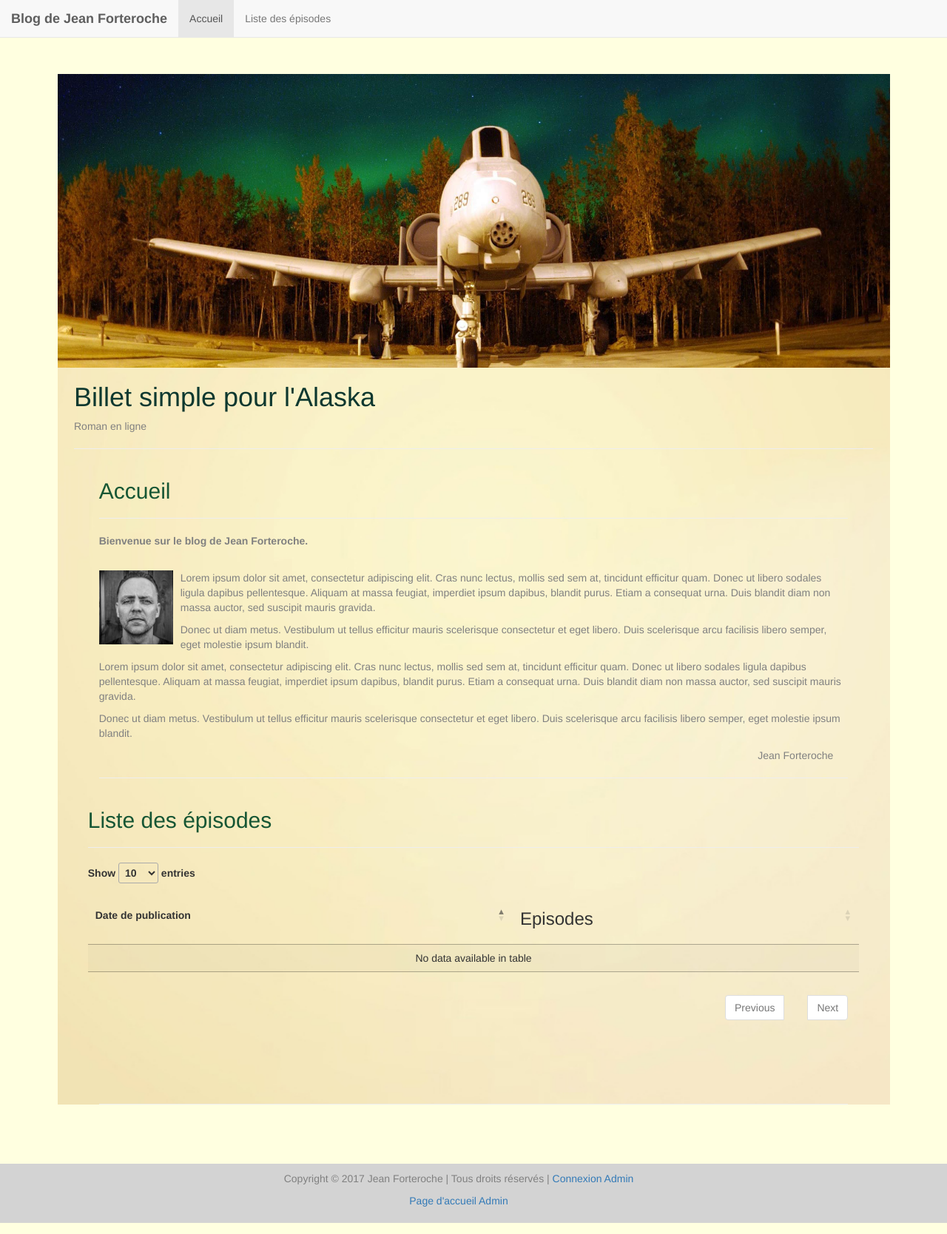
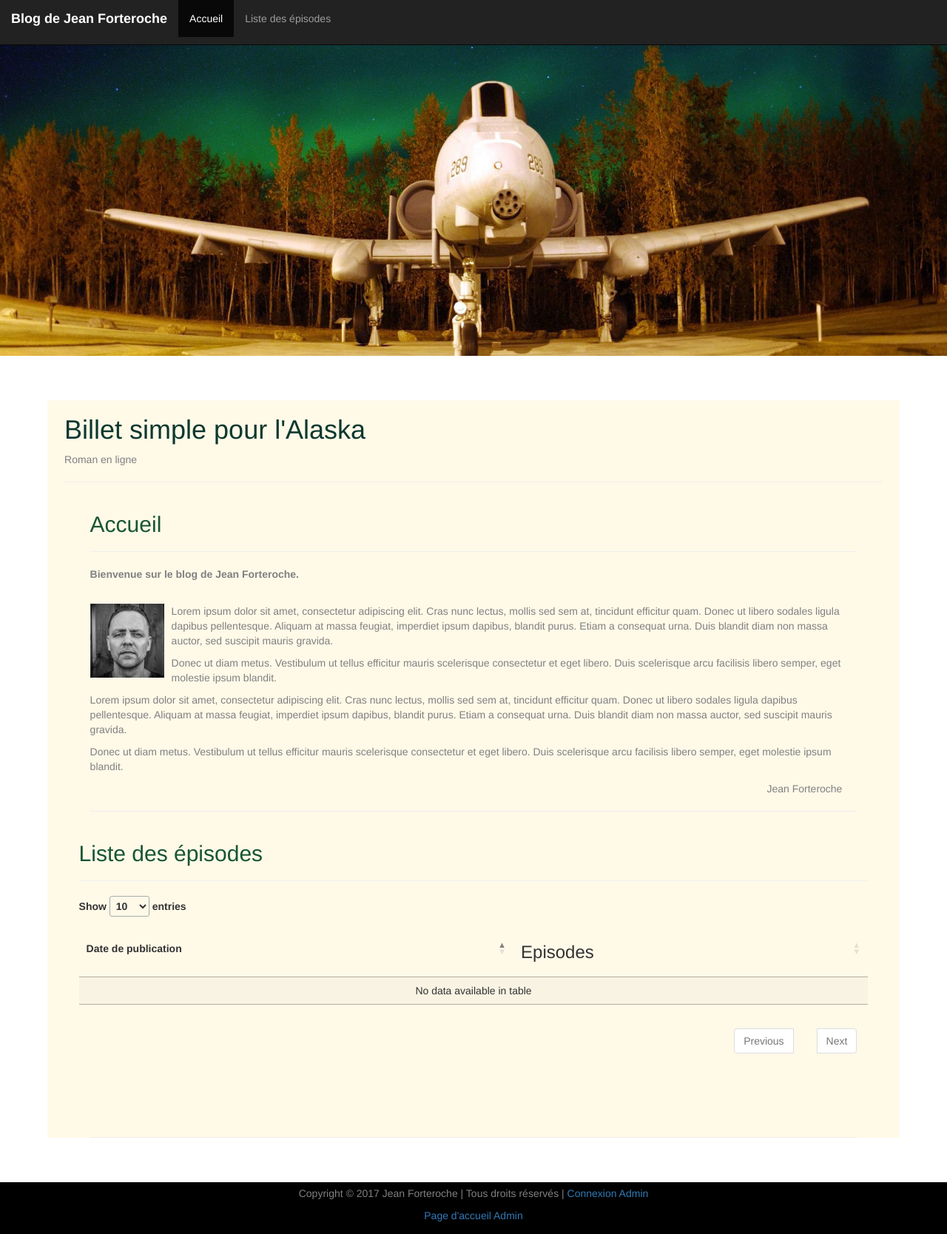
Before and after one commit to benmorgan35/Blog, a PHP site: page / in a window 1280 px wide. Shown: the whole page at 74% size. Run offline with PHP 8.4, Linux system fonts and the light colour scheme; data that the repository does not hold is empty; some libraries are stand-ins or nearby versions.

Commit message:
commit du 2 mars

```diff
--- a/Controleur/ControleurAdmin.php
+++ b/Controleur/ControleurAdmin.php
@@ -10,13 +10,15 @@ class ControleurAdmin
 {
 
     private $billet;
+    private $commentaire;
 
     public function __construct()
     {
         $this->billet = new Billet();
+        $this->commentaire = new commentaire();
     }
 
-
+    // Affiche la liste de tuos les billets
     public function AdminAccueil()
     {
         $billets = $this->billet->getBillets();
@@ -33,4 +35,21 @@ class ControleurAdmin
         $vue->generer(array('billets' => $billets));
     }
 
+    // Affiche la liste des commentaires
+    public function adminCommentaires()
+    {
+
+        $adminCommentaires = $this->commentaire->getAdminCommentaires();
+        $vue = new Vue("adminCommentaires");
+        $vue->generer(array('adminCommentaires' => $adminCommentaires));
+    }
+
+    // Modifier un billet
+    public function updateBillet($idBillet)
+    {
+        $billet = $this->billet->getBillet($idBillet);
+        $vue = new Vue("updateBillet");
+        $vue->generer(array('billet' => $billet));
+    }
+
 }
--- a/Controleur/ControleurBillet.php
+++ b/Controleur/ControleurBillet.php
@@ -50,6 +50,7 @@ class ControleurBillet
         // Actualisation de l'affichage du billet
         // ajouter message flash
         header('Location: index.php?action=billet&idB=' . $idBillet);
+
     }
 
 
--- a/Controleur/Routeur.php
+++ b/Controleur/Routeur.php
@@ -47,10 +47,19 @@ class Routeur {
                 else if ($_GET['action'] == 'adminAccueil') {
                     $this->ctrlAdmin->adminAccueil();
                 }
+                else if ($_GET['action'] == 'adminCommentaires') {
+
+                    $this->ctrlAdmin->adminCommentaires();
+                }
                 else if ($_GET['action'] == 'addBillet') {
                     $this->ctrlAdmin->addBillet();
                 }
-
+                else if ($_GET['action'] == 'updateBillet') {
+                    $idBillet = intval($this->getParametre($_GET, 'idB'));
+                    //$titre = intval($this->getParametre($_GET, 'titre'));
+                    //$contenu = intval($this->getParametre($_GET, 'contenu'));
+                    $this->ctrlAdmin->updateBillet($idBillet/*, $titre, $contenu*/);
+                }
 
 
                 else if ($_GET['action'] == 'commenter') {
--- a/Modele/Commentaire.php
+++ b/Modele/Commentaire.php
@@ -2,31 +2,36 @@
 
 require_once 'Modele.php';
 
-/**
- * Fournit les services d'accès aux genres musicaux
- *
- * @author Baptiste Pesquet
- */
+
 class Commentaire extends Modele
 {
 
+    // Renvoie la liste de tous les commentaires
+    public function getAdminCommentaires()
+    {
+        $sql = 'SELECT * FROM tCommentaires ORDER BY signalement DESC, idC DESC';
+        $adminCommentaires = $this->executerRequete($sql);
+        return $adminCommentaires;
+
+    }
 
     // Renvoie la liste des commentaires de profondeur 0 associés à un billet
     public function getCommentaires($idBillet)
     {
-        $sql = 'SELECT * FROM tCommentaires WHERE idB=? AND profondeur=0 ORDER BY idC ASC';// rajouter idC ??
+        $sql = 'SELECT * FROM tCommentaires WHERE idB=? AND profondeur=0 ORDER BY idC ASC';
         $commentaires = $this->executerRequete($sql, array($idBillet));
         return $commentaires;
     }
 
-    //Renvoie la liste des commentaires enfants associés à un commentaire
+    //Renvoie la liste des commentaires de profondeur 1 associés à un commentaire
     public function getCommentairesChilds($idBillet)
     {
         $sql = 'SELECT * FROM tCommentaires WHERE idB=? AND profondeur=1 ORDER BY idC ASC';
         $reponses = $this->executerRequete($sql, array($idBillet));
         return $reponses;
+    }
 
-    } //Renvoie la liste des commentaires enfants associés à une réponse
+    //Renvoie la liste des commentaires de profondeur 2 associés à une réponse
     public function getReponsesChilds($idBillet)
     {
         $sql = 'SELECT * FROM tCommentaires WHERE idB=? AND profondeur=2 ORDER BY idC ASC';
@@ -34,7 +39,7 @@ class Commentaire extends Modele
         return $reponses;
     }
 
-// Renvoie les informations sur un commentaire
+    // Renvoie les informations sur un commentaire
     public function getCommentaire($idCommentaire)
     {
         $sql = 'SELECT * FROM tCommentaires WHERE idC=?';
@@ -51,8 +56,8 @@ class Commentaire extends Modele
         $sql = 'INSERT INTO tCommentaires(dateCrea, auteur, contenu, idB, idParent, profondeur) values(?, ?, ?, ?, NULL , 0)';
         $date = date(DATE_W3C);  // Récupère la date courante
         $this->executerRequete($sql, array($date, $auteur, $contenu, $idBillet));
+
     }
-
 
     // Repondre à un commentaire
     public function repondreCommentaire($auteur, $contenu, $idBillet, $idCommentaire)
@@ -61,24 +66,21 @@ class Commentaire extends Modele
         $sql = 'INSERT INTO tCommentaires(dateCrea, auteur, contenu, idB, idParent, profondeur) values(?, ?, ?, ?, ?, ?)';
         $date = date(DATE_W3C);  // Récupère la date courante
         $this->executerRequete($sql, array($date, $auteur, $contenu, $idBillet, $commentaireParent['idC'], $commentaireParent['profondeur'] + 1));
-
     }
 
-
-
-
-// supprime un commentaire
-    public function supprimerCommentaire()
+    // supprime un commentaire
+    public function supprimerCommentaire($idCommentaire, $idParent)
     {
-
+        //$sql = 'DELETE FROM tcommentaires WHERE idC=$_GET["idC"] AND idParent=$_GET["idC"}';
+        //$this->executerRequete($sql);
     }
 
     // signaler un commentaire
-
     public function signalerCommentaire()
     {
-
+        $sql = 'UPDATE tcommentaires SET signalement = 1 WHERE idC=?';
+        $this->executerRequete($sql);
+        echo "Ce commentaire a été signalé à l'administrateur.";
     }
 
-
 }
--- a/Vue/gabarit.php
+++ b/Vue/gabarit.php
@@ -1,6 +1,3 @@
-
-
-
 <!doctype html>
 <html lang="fr">
 <head>
@@ -15,17 +12,17 @@
 <body>
 
 <div class="container-fluid">
-    <div class="page">
+
 
     <header>
 
-        <nav class="navbar navbar-default navbar-fixed-top">
+        <nav class="navbar navbar-inverse navbar-fixed-top">
             <div class="navbar-header">
-                <a class="navbar-brand"><b>Blog de Jean Forteroche</b></a>
+                <p class="navbar-brand"><b>Blog de Jean Forteroche</b></p>
             </div>
             <ul class="nav navbar-nav">
-                <li class="active"><a href=" <?="index.php"?>">Accueil</a></li>
-                <li><a href="<?="index.php#liste_episodes"?>">Liste des épisodes</a></li>
+                <li class="active"><a href=" <?= "index.php" ?>">Accueil</a></li>
+                <li><a href="<?= "index.php#liste_episodes" ?>">Liste des épisodes</a></li>
                 <!-- if loginok : li backend -->
                 <!-- if loginok : li deconnexion -->
 
@@ -33,39 +30,34 @@
         </nav>
 
 
-        <div class="row">
-            <div class="col-xs-12">
         <img src="assets/image/header.jpg" alt="image header" class="img-responsive" id="header"/>
 
-            </div>
-        </div>
-
+    </header>
+    <div class="page">
             <div class="row" id="texte">
                 <h1 id="titreBlog">Billet simple pour l'Alaska</h1>
                 <p>Roman en ligne</p>
                 <hr/>
+            </div>
 
-    </header>
 
     <div id="contenu">
         <?= $contenu ?>
     </div> <!-- #contenu -->
 </div>
-    <br />
-    <br />
-    <br />
+<br/>
+<br/>
 
-    <footer id="footer">
-        <div class="row">
-            <div class="col-lg-12" id="footer">
+</div>
+<footer id="footer" style="background: black">
+
     <p>Copyright © 2017 Jean Forteroche | Tous droits réservés |
-                    <a href="<?="index.php?action=authentification"?>">Connexion Admin</a></p>
-                    <p><a href="<?="index.php?action=adminAccueil"?>">Page d'accueil Admin</a></p>
-            </div>
-        </div>
+        <a href="<?= "index.php?action=authentification" ?>">Connexion Admin</a></p>
+    <p><a href="<?= "index.php?action=adminAccueil" ?>">Page d'accueil Admin</a></p>
+
 
 </footer>
-</div>
+
 <!-- #global -->
 
 <script src="https://ajax.googleapis.com/ajax/libs/jquery/2.2.4/jquery.min.js"></script>
@@ -78,18 +70,13 @@
 <script src="https://cdn.datatables.net/1.10.13/css/jquery.dataTables.min.css"></script>
 
 <script>
-    $(document).ready(function() {
-        $('#example').DataTable( {
+    $(document).ready(function () {
+        $('#example').DataTable({
             "language": {
                 "url": "//cdn.datatables.net/plug-ins/1.10.13/i18n/French.json"
             }
-        } );
-    } );
-
-
-
-
-
+        });
+    });
 
 
 </script>
--- a/Vue/vueAddBillet.php
+++ b/Vue/vueAddBillet.php
@@ -38,13 +38,14 @@
 <div class="row">
     <div class="col-xs-12">
         <h2 id="admin">Ajouter un épisode</h2> <hr />
+        <h2 id="admin">Ajouter un épisode</h2> <hr />
 
 
 
 <form method="post" action="<?="index.php?action=addBillet"?>">
     <input id="titreBillet" name="titreBillet" type="text" class="form-control" placeholder="titre de l'épisode"
            required ><br />
-    <textarea id="txtBillet" name="contenu" rows="10" class="form-control"
+    <textarea id="txtBillet" name="contenu" rows="30" class="form-control"
               placeholder="Texte" required></textarea><br />
     <input class="btn btn-primary" style="float: left" type="submit" value="Enregistrer en tant que brouillon" />
     <input class="btn btn-primary" style="margin-left:50px; float: right" type="submit" value="Publier" />
--- a/assets/css/style.css
+++ b/assets/css/style.css
@@ -5,7 +5,7 @@ html {
 
 
 body {
-background-color: lightyellow;
+background-color: #ffffff;
 }
 
 h2 {
@@ -16,6 +16,14 @@ p {
     color: grey;
 }
 
+.container-fluid {
+    padding-right: 0px;
+    padding-left: 0px;
+    margin-right: auto;
+    margin-left: auto;
+}
+
+
 .comment1{
     margin-left: 5px;
 }.comment2{
@@ -25,11 +33,8 @@ p {
 .page{
     margin:0;
     padding:0;
-    background: url("fond.jpg") no-repeat center fixed;
-    -webkit-background-size: cover; /* pour anciens Chrome et Safari */
-    background-size: cover; /* version standardisée */
-    background-color: #cccccc;
-    margin-top: 100px;
+    background-color: #FFF9E8;
+    margin-top: 60px;
     margin-left: 5%;
     margin-right: 5%;
 
@@ -44,8 +49,8 @@ p {
 }
 .img-responsive {
     display: block;
-    width: 100% \9;
-    max-width: 100%;
+    width: 100%;
+margin-top: 30px;
     height: auto;
 }
 
@@ -121,8 +126,7 @@ text-align: right;
 #footer {
     background-color: lightgrey;
     padding: 5px;
-    margin-right: -20px;
-    margin-left: -20px;
+
     text-align: center;
     position: relative;
 }
@@ -137,5 +141,3 @@ text-align: right;
 .sorting_desc {
     color: grey;
 }
-
-@med
```
Also changed, not shown: Modele/Billet.php (+4 -13 lines), Vue/vueAdminAccueil.php (+4 -4 lines), Vue/vueAdminCommentaires.php (+15 -16 lines), Vue/vueUpdateBillet.php (added, +55 -0 lines). Lines whose indentation alone changed are shown as unchanged.
